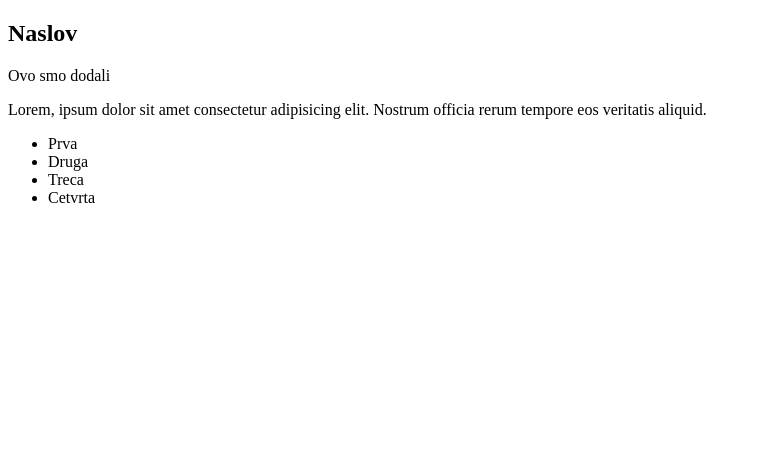
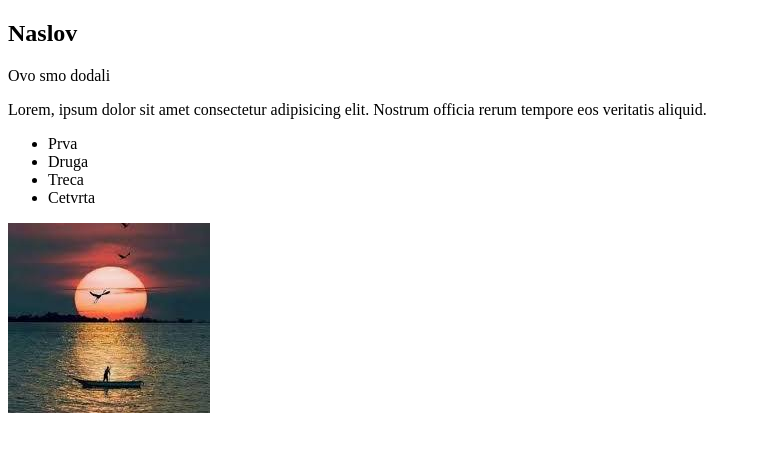
Before and after one commit to pgale1970/proba-html, a plain HTML site: page index.html in a window 1280 px wide. Shown: the whole page, without its empty margins (0-761 px from the left). Drawn offline with Linux system fonts and the light colour scheme.

Commit message:
dodata slika

```diff
--- a/index.html
+++ b/index.html
@@ -17,5 +17,7 @@
     <li>Cetvrta</li>
   </ul>
 
+  <img src="/slike/download.jpg" alt="slika">
+
 </body>
 </html>
```
Also changed, not shown: slike/download.jpg (added).
